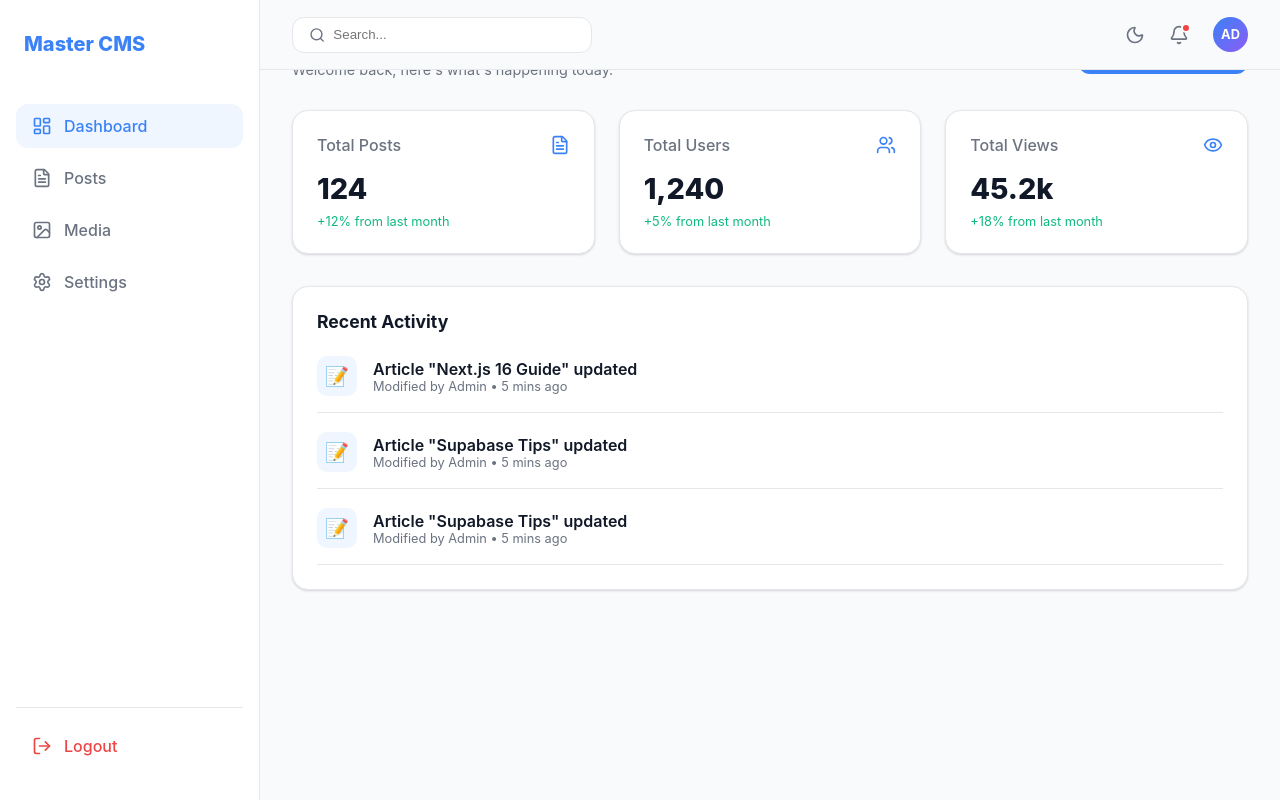
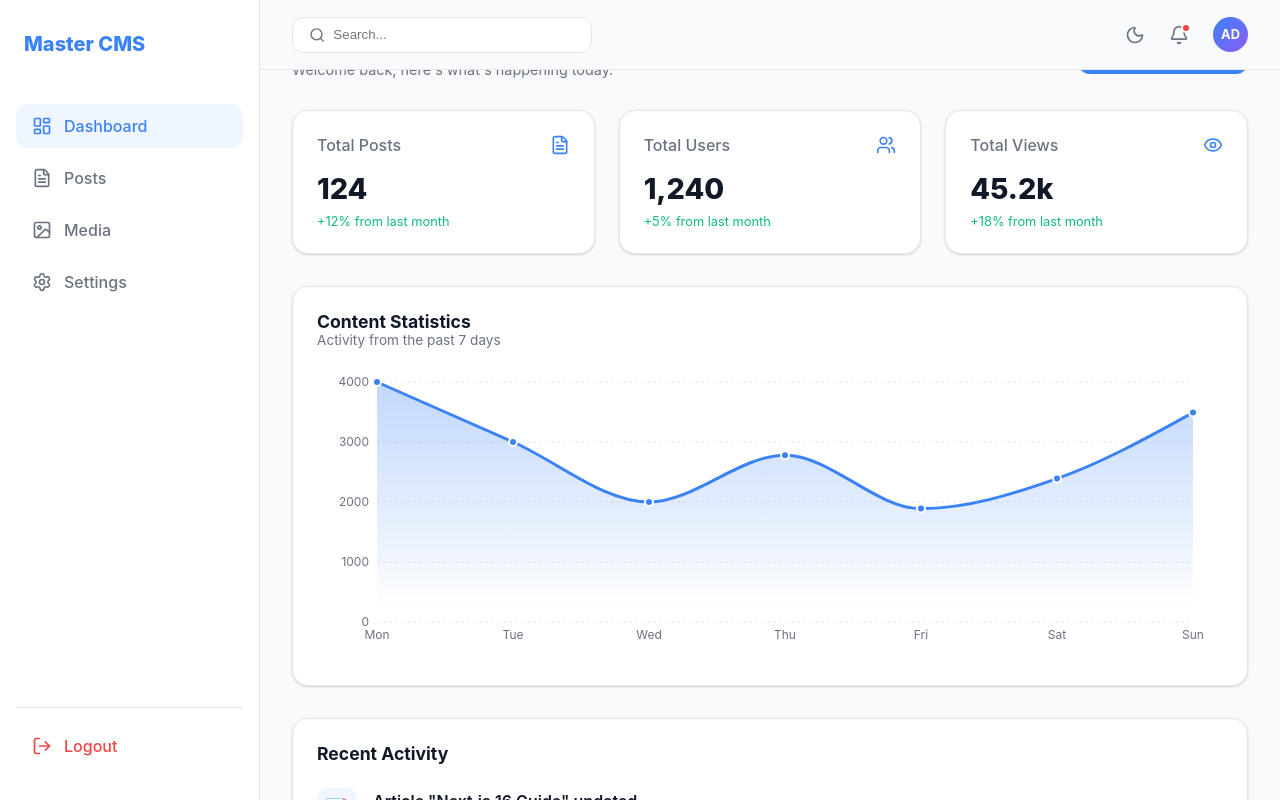
Before and after one commit to gm456789123-code/demo01, a Next.js app: page /admin in a window 1280 px wide. Shown: the top 800 px of the page. Built offline with nearby package versions, Linux system fonts and the light colour scheme.

Commit message:
UI: Add premium interactive Line Chart to Admin Dashboard

```diff
--- a/package.json
+++ b/package.json
@@ -14,7 +14,8 @@
     "mysql2": "^3.22.3",
     "next": "16.2.4",
     "react": "19.2.4",
-    "react-dom": "19.2.4"
+    "react-dom": "19.2.4",
+    "recharts": "^3.8.1"
   },
   "devDependencies": {
     "@types/node": "^20",
--- a/src/app/admin/page.tsx
+++ b/src/app/admin/page.tsx
@@ -1,5 +1,6 @@
 import React from 'react'
 import CMSLayout from '@/master_cms/components/CMSLayout'
+import MainChart from '@/master_cms/components/MainChart'
 import { FileText, Users, Eye, Plus } from 'lucide-react'
 
 export default function AdminDashboard() {
@@ -44,6 +45,11 @@ export default function AdminDashboard() {
         </div>
       </div>
 
+      {/* Main Chart */}
+      <div style={{ marginBottom: '2rem' }}>
+        <MainChart />
+      </div>
+
       {/* Recent Activity Mockup */}
       <div className="cms-card" style={{ minHeight: '300px' }}>
         <h3 style={{ marginBottom: '1.5rem', fontSize: '1.1rem' }}>Recent Activity</h3>
--- /dev/null
+++ b/src/master_cms/components/MainChart.tsx
@@ -0,0 +1,73 @@
+"use client"
+
+import React from 'react'
+import { LineChart, Line, XAxis, YAxis, CartesianGrid, Tooltip, ResponsiveContainer, Area, AreaChart } from 'recharts'
+import { useCMSTheme } from '../context/ThemeContext'
+
+const data = [
+  { name: 'Mon', views: 4000, posts: 2400 },
+  { name: 'Tue', views: 3000, posts: 1398 },
+  { name: 'Wed', views: 2000, posts: 9800 },
+  { name: 'Thu', views: 2780, posts: 3908 },
+  { name: 'Fri', views: 1890, posts: 4800 },
+  { name: 'Sat', views: 2390, posts: 3800 },
+  { name: 'Sun', views: 3490, posts: 4300 },
+]
+
+export default function MainChart() {
+  const { theme } = useCMSTheme()
+
+  const accentColor = theme === 'light' ? '#3b82f6' : '#60a5fa'
+  const gridColor = theme === 'light' ? '#e5e7eb' : '#27272a'
+  const textColor = theme === 'light' ? '#6b7280' : '#9ca3af'
+
+  return (
+    <div className="cms-card" style={{ height: '400px', width: '100%', padding: '1.5rem' }}>
+      <div style={{ marginBottom: '1.5rem' }}>
+        <h3 style={{ fontSize: '1.1rem', fontWeight: 700 }}>Content Statistics</h3>
+        <p style={{ color: 'var(--cms-text-secondary)', fontSize: '0.85rem' }}>Activity from the past 7 days</p>
+      </div>
+
+      <ResponsiveContainer width="100%" height="80%">
+        <AreaChart data={data} margin={{ top: 10, right: 30, left: 0, bottom: 0 }}>
+          <defs>
+            <linearGradient id="colorViews" x1="0" y1="0" x2="0" y2="1">
+              <stop offset="5%" stopColor={accentColor} stopOpacity={0.3}/>
+              <stop offset="95%" stopColor={accentColor} stopOpacity={0}/>
+            </linearGradient>
+          </defs>
+          <CartesianGrid strokeDasharray="3 3" vertical={false} stroke={gridColor} />
+          <XAxis
+            dataKey="name"
+            axisLine={false}
+            tickLine={false}
+            tick={{ fill: textColor, fontSize: 12 }}
+          />
+          <YAxis
+            axisLine={false}
+            tickLine={false}
+            tick={{ fill: textColor, fontSize: 12 }}
+          />
+          <Tooltip
+            contentStyle={{
+              backgroundColor: 'var(--cms-card-bg)',
+              borderColor: 'var(--cms-border)',
+              borderRadius: '12px',
+              color: 'var(--cms-text-primary)'
+            }}
+          />
+          <Area
+            type="monotone"
+            dataKey="views"
+            stroke={accentColor}
+            strokeWidth={3}
+            fillOpacity={1}
+            fill="url(#colorViews)"
+            dot={{ r: 4, fill: accentColor, strokeWidth: 2, stroke: 'var(--cms-card-bg)' }}
+            activeDot={{ r: 6, strokeWidth: 0 }}
+          />
+        </AreaChart>
+      </ResponsiveContainer>
+    </div>
+  )
+}
```
Also changed, not shown: 1 other file (tests, documents, lock files or other folders).
